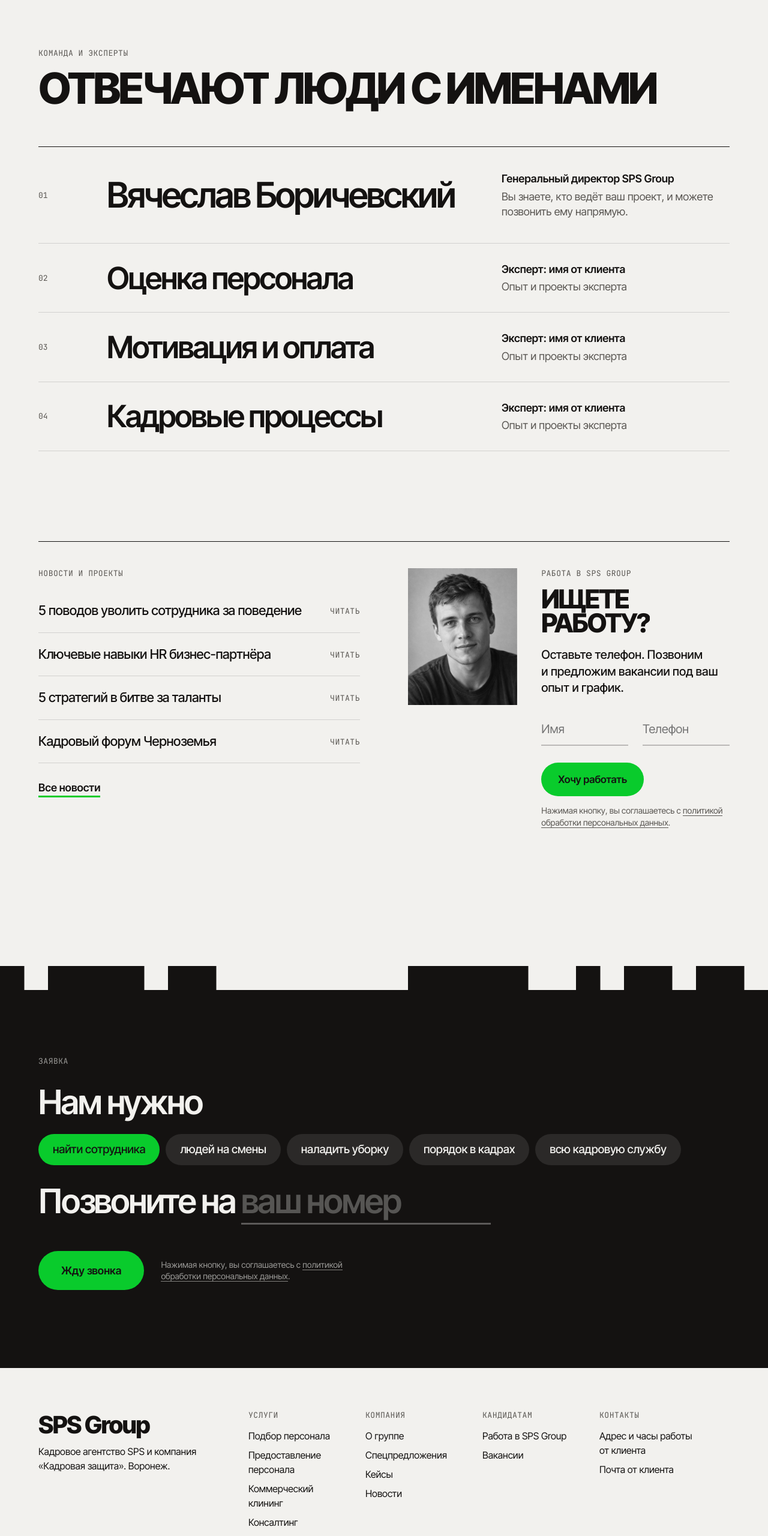
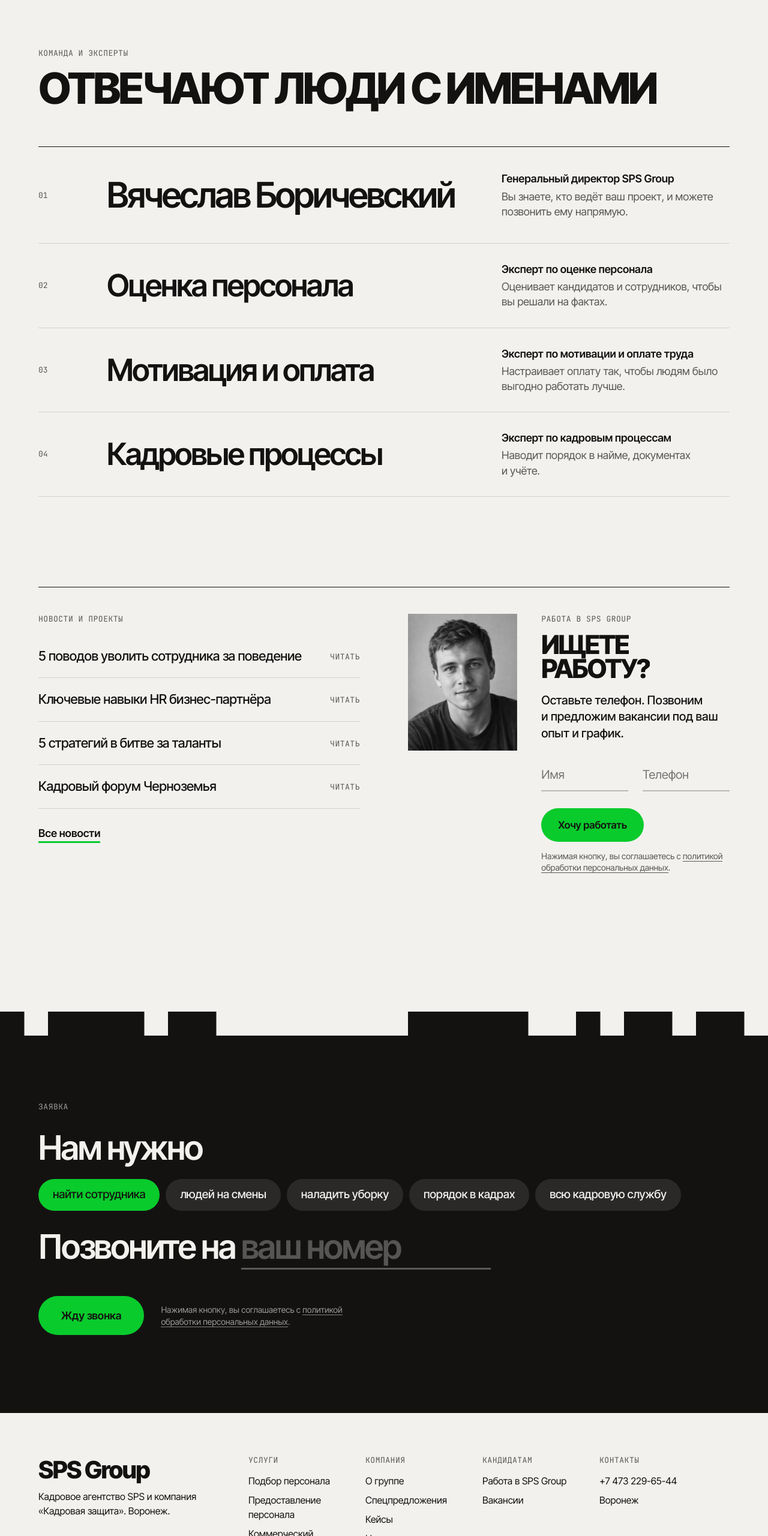
Before and after one commit to Kolmykov/sps, a plain HTML site: page index.html in a window 1280 px wide. Shown: the part 9440-12000 px from the top of the page at 60% size. Drawn offline with Linux system fonts and the light colour scheme.

Commit message:
Убраны служебные надписи со страницы
Заметка «Рабочий макет», подписи «от клиента» в команде и контактах.

Co-Authored-By: Claude Opus 5.5 <noreply@anthropic.com>
Claude-Session: https://claude.ai/code/session_01JnW8BDDxPzA8vAg7cze6S9

```diff
--- a/index.html
+++ b/index.html
@@ -367,11 +367,11 @@ footer p.lab{font:400 13px 'JetBrains Mono';margin:0 0 14px}
 <h2 class="h2">Отвечают люди с&nbsp;именами</h2>
 <ol class="crew rv" id="crew">
 <li class="boss" data-f="0"><span class="n">01</span><b>Вячеслав Боричевский</b><span><em>Генеральный директор SPS&nbsp;Group</em>Вы&nbsp;знаете, кто&nbsp;ведёт ваш проект, и&nbsp;можете позвонить ему напрямую.</span></li>
-<li data-f="1"><span class="n">02</span><b>Оценка персонала</b><span><em>Эксперт: имя от&nbsp;клиента</em>Опыт и&nbsp;проекты эксперта</span></li>
-<li data-f="2"><span class="n">03</span><b>Мотивация и&nbsp;оплата</b><span><em>Эксперт: имя от&nbsp;клиента</em>Опыт и&nbsp;проекты эксперта</span></li>
-<li data-f="3"><span class="n">04</span><b>Кадровые процессы</b><span><em>Эксперт: имя от&nbsp;клиента</em>Опыт и&nbsp;проекты эксперта</span></li>
+<li data-f="1"><span class="n">02</span><b>Оценка персонала</b><span><em>Эксперт по&nbsp;оценке персонала</em>Оценивает кандидатов и&nbsp;сотрудников, чтобы вы&nbsp;решали на&nbsp;фактах.</span></li>
+<li data-f="2"><span class="n">03</span><b>Мотивация и&nbsp;оплата</b><span><em>Эксперт по&nbsp;мотивации и&nbsp;оплате труда</em>Настраивает оплату так, чтобы людям было выгодно работать лучше.</span></li>
+<li data-f="3"><span class="n">04</span><b>Кадровые процессы</b><span><em>Эксперт по&nbsp;кадровым процессам</em>Наводит порядок в&nbsp;найме, документах и&nbsp;учёте.</span></li>
 </ol>
-<div class="face" id="face" aria-hidden="true"><img alt=""><span class="lab">Фото от&nbsp;клиента</span></div>
+<div class="face" id="face" aria-hidden="true"><img alt=""></div>
 </div></section>
 
 <!-- 8 НОВОСТИ И ВАКАНСИИ -->
@@ -405,10 +405,9 @@ footer p.lab{font:400 13px 'JetBrains Mono';margin:0 0 14px}
 <div><p class="lab">Услуги</p><a href="#zadachi">Подбор персонала</a><a href="#zadachi">Предоставление персонала</a><a href="#zadachi">Коммерческий клининг</a><a href="#zadachi">Консалтинг</a></div>
 <div><p class="lab">Компания</p><a href="#">О&nbsp;группе</a><a href="#spec">Спецпредложения</a><a href="#keisy">Кейсы</a><a href="#">Новости</a></div>
 <div><p class="lab">Кандидатам</p><a href="#rabota">Работа в&nbsp;SPS Group</a><a href="#">Вакансии</a></div>
-<div><p class="lab">Контакты</p><p>Адрес и&nbsp;часы работы от&nbsp;клиента</p><p>Почта от&nbsp;клиента</p></div>
+<div><p class="lab">Контакты</p><a href="tel:+74732296544">+7 473 229-65-44</a><p>Воронеж</p></div>
 </div><div class="cp"><span>© SPS Group</span><a href="#">Политика обработки персональных данных</a></div>
 <div class="wm" id="wm" aria-hidden="true"><span>S</span><span class="wc"><canvas id="wcv" width="600" height="820"></canvas></span><span>PS</span></div></footer>
-<p class="note">Рабочий макет. Подтвердить у&nbsp;клиента: «17&nbsp;лет», телефон, условия оплаты (за&nbsp;вакансию, абонемент, за&nbsp;час), состав спецпредложения, формулу калькулятора, роль «Кадровой защиты». От&nbsp;клиента нужны: реальные кейсы, фото команды, имена экспертов, контакты, PDF. Люди на&nbsp;странице сгенерированы и&nbsp;будут заменены фотографиями сотрудников SPS. Формы проверяют телефон и&nbsp;показывают состояние «принято», данные никуда не&nbsp;уходят.</p>
 
 <script>
 const $=s=>document.querySelector(s),$$=s=>[...document.querySelectorAll(s)];
@@ -505,7 +504,7 @@ function kase(n,first){const c=CASES[n];cli.forEach((l,i)=>l.classList.toggle('o
  if(!first)requestAnimationFrame(()=>requestAnimationFrame(()=>is.forEach(i=>i.classList.remove('dn'))))}
 kase(0,true);new IntersectionObserver((es,o)=>es.forEach(e=>{if(e.isIntersecting){o.disconnect();ct.querySelectorAll('i').forEach(i=>i.classList.remove('dn'))}}),{threshold:.4}).observe(ct);
 cli.forEach((l,i)=>l.querySelector('button').addEventListener('click',()=>{if(!l.classList.contains('on'))kase(i)}));
-/* команда: наведение на имя показывает человека у курсора (до фото от клиента — силуэт) */
+/* команда: наведение на имя показывает человека у курсора */
 const face=$('#face');const fimg=face.querySelector('img'),FACES=['img/p-boss.jpg','img/p-hr.jpg','img/p-analyst.jpg','img/p-expert2.jpg'];FACES.forEach(u=>{new Image().src=u});const crew=$$('#crew li');let fx=0,fy=0,tx2=0,ty2=0;
 
 crew.forEach(l=>{l.addEventListener('mouseenter',()=>{fimg.src=FACES[+l.dataset.f];face.classList.add('on')});l.addEventListener('mouseleave',()=>face.classList.remove('on'))});
```
